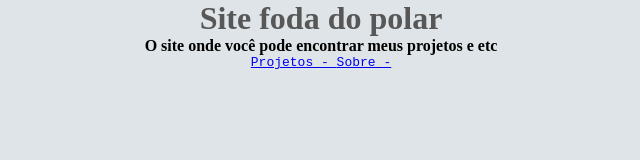
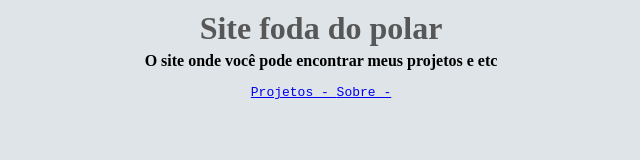
Before and after one commit to PolarFill/polarfill.github.io, a plain HTML site: page index.html in a window 1280 px wide. Shown: the whole page, without its empty margins (319-959 px from the left). Drawn offline with Linux system fonts and the light colour scheme.

Commit message:
Commit foda

```diff
--- a/index.html
+++ b/index.html
@@ -9,7 +9,7 @@
         <style>
             * {margin: 0px;}
             body {background-color: #DEE4E7;}
-            header {text-align: center;}
+            header {text-align: center; border: 1px; padding: 5px; margin: 5px}
             footer {text-align: center; font-family: monospace; color: black;}
         </style>
     </head>
@@ -17,7 +17,7 @@
         <div>
             <header>
                 <h1 style="color: rgb(87, 87, 87)">Site foda do polar</h1>
-                <h4>O site onde você pode encontrar meus projetos e etc</h4>
+                <h4 style="padding: 5px">O site onde você pode encontrar meus projetos e etc</h4>
             </header>
             <footer>
                 <nav>
```
